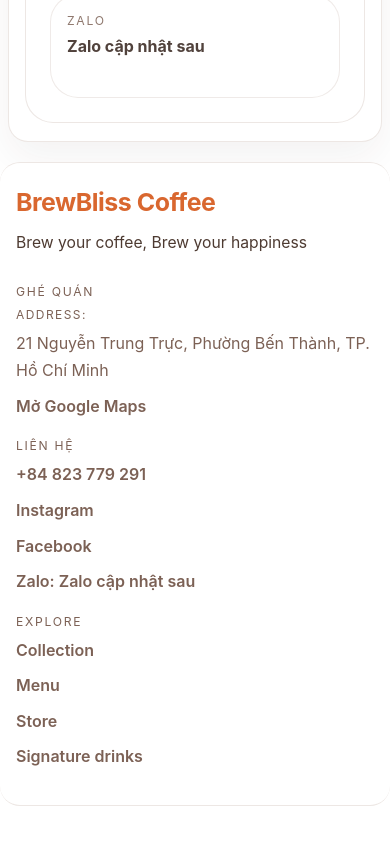
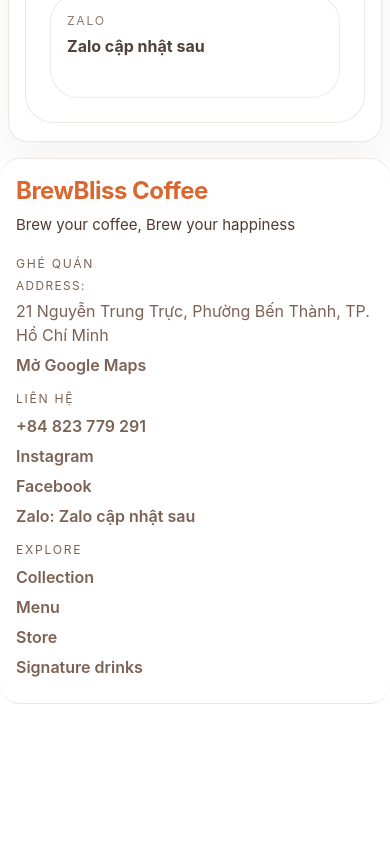
Before and after one commit to tsbdysv1/brewbliss.sg, a React (Vite) app: page / in a window 390 px wide. Shown: the part 4714-5558 px from the top of the page. After the commit the page ends 5458 px from the top, so only its background shows below. Built offline with nearby package versions, Linux system fonts and the light colour scheme.

Commit message:
Refine footer to compact low-height horizontal layout

```diff
--- a/src/App.css
+++ b/src/App.css
@@ -2024,60 +2024,64 @@
   width: 100vw;
   margin-left: calc(50% - 50vw);
   margin-right: calc(50% - 50vw);
-  margin-top: 28px;
+  margin-top: 22px;
   border-radius: 0;
   border-left: 0;
   border-right: 0;
   box-shadow: none;
-  padding: clamp(30px, 4.6vw, 62px) clamp(20px, 5vw, 72px);
+  padding: clamp(22px, 3vw, 36px) clamp(22px, 5.4vw, 90px);
   background: #ffffff;
 }
 
 .footer-grid {
-  grid-template-columns: 1.55fr 1fr 1fr 1fr;
-  gap: clamp(20px, 2.3vw, 40px);
+  grid-template-columns: 1.45fr 1fr 1fr 1fr;
+  gap: clamp(28px, 3.8vw, 68px);
   align-items: start;
 }
 
 .footer-column {
   display: flex;
   flex-direction: column;
-  gap: 10px;
+  gap: 6px;
 }
 
 .footer-brand-column {
-  max-width: 440px;
-  padding-right: clamp(0px, 2vw, 24px);
+  max-width: 460px;
+  padding-right: clamp(0px, 1.8vw, 16px);
 }
 
 .footer-brand-title {
   margin: 0;
   color: var(--primary);
-  font-size: clamp(1.75rem, 3.2vw, 2.6rem);
-  line-height: 1.06;
+  font-size: clamp(1.68rem, 2.9vw, 2.3rem);
+  line-height: 1.03;
   letter-spacing: -0.02em;
 }
 
 .footer-tagline {
-  margin: 10px 0 0;
+  margin: 4px 0 0;
   color: #4d3a31;
-  font-size: clamp(1rem, 1.35vw, 1.16rem);
-  line-height: 1.66;
+  font-size: clamp(0.98rem, 1.2vw, 1.08rem);
+  line-height: 1.5;
 }
 
 .footer-inline-label {
   margin: 0;
   text-transform: uppercase;
   letter-spacing: 0.12em;
-  font-size: 0.75rem;
+  font-size: 0.74rem;
   color: #7c6155;
+}
+
+.footer-title {
+  margin: 0 0 2px;
 }
 
 .footer-text,
 .footer-link,
 .muted-link {
   color: var(--muted);
-  line-height: 1.72;
+  line-height: 1.5;
 }
 
 @media (max-width: 1024px) {
@@ -2098,13 +2102,14 @@
 
   .footer-grid {
     display: grid;
-    grid-template-columns: 1.2fr 1fr 1fr;
+    grid-template-columns: 1.15fr 1fr 1fr;
+    gap: 20px;
   }
 
   .footer-brand-column {
     grid-column: 1 / -1;
     max-width: 100%;
-    margin-bottom: 10px;
+    margin-bottom: 6px;
     padding-right: 0;
   }
 
@@ -3068,25 +3073,26 @@
   }
 
   .site-footer {
-    padding: 26px 16px 34px;
-    margin-top: 20px;
+    padding: 20px 16px 24px;
+    margin-top: 16px;
   }
 
   .footer-grid {
     grid-template-columns: 1fr;
-    gap: 18px;
+    gap: 14px;
   }
 
   .footer-column {
-    gap: 8px;
+    gap: 6px;
   }
 
   .footer-brand-title {
-    font-size: clamp(1.56rem, 6.2vw, 2rem);
+    font-size: clamp(1.5rem, 5.8vw, 1.9rem);
   }
 
   .footer-tagline {
-    margin-top: 6px;
-    font-size: 0.98rem;
-  }
-}
+    margin-top: 4px;
+    font-size: 0.94rem;
+    line-height: 1.48;
+  }
+}
```
